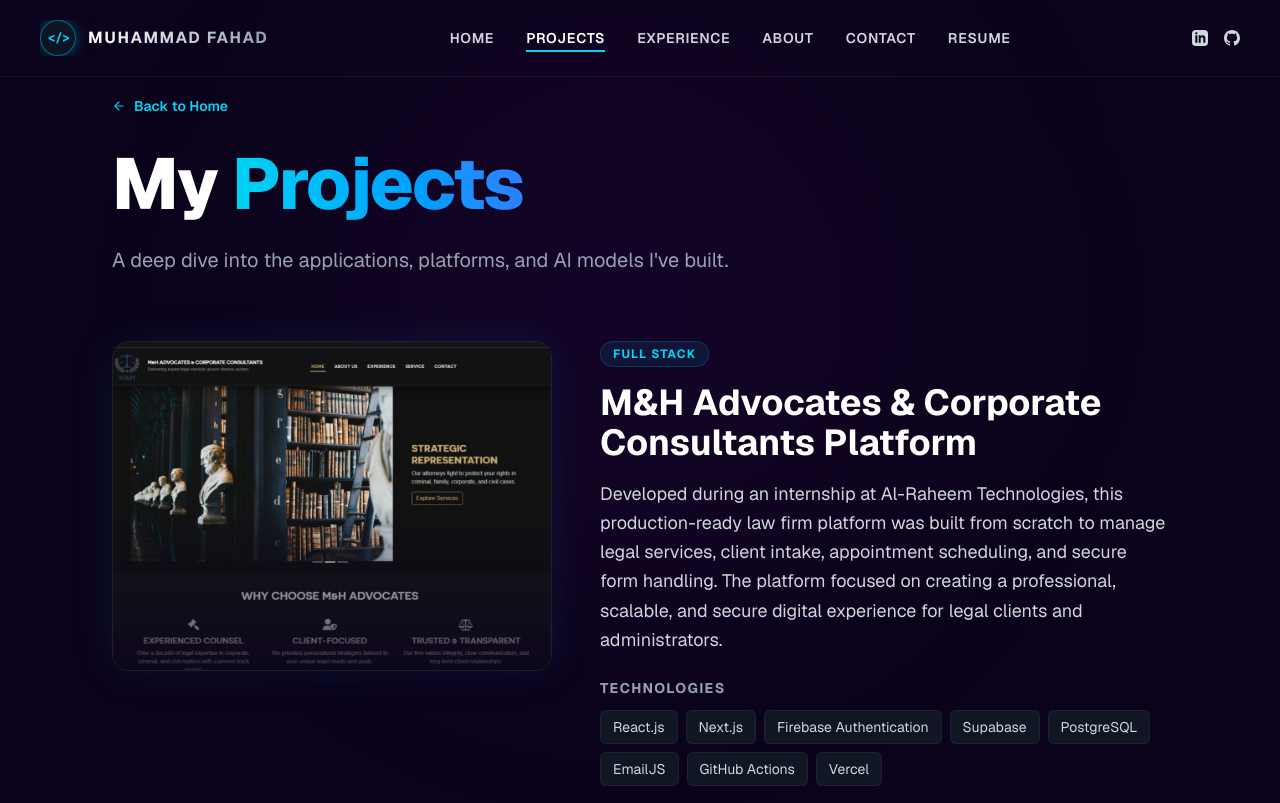
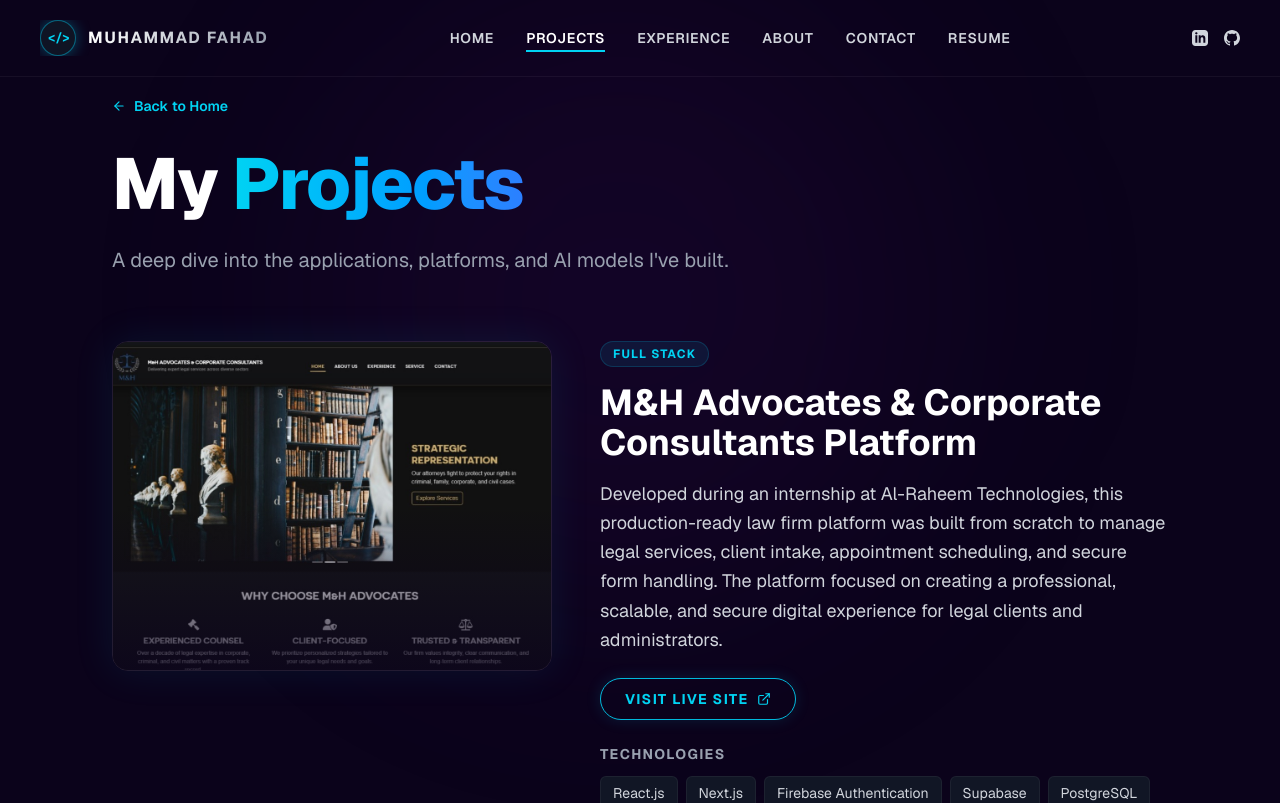
Before and after one commit to MuhammadFahad0340/My-Portfolio-Website, a Next.js app in the folder client/: page /projects in a window 1280 px wide. Shown: the top 803 px of the page. Built offline with nearby package versions, Linux system fonts and the light colour scheme.

Commit message:
feat: add live site links to projects data and display Visit Live Site buttons on projects page

```diff
--- a/client/src/app/projects/page.tsx
+++ b/client/src/app/projects/page.tsx
@@ -5,7 +5,7 @@ import Image from 'next/image';
 import Link from 'next/link';
 import { motion } from 'framer-motion';
 import { projectsData } from '@/data/projectsData';
-import { FiArrowLeft, FiCheckCircle } from 'react-icons/fi';
+import { FiArrowLeft, FiCheckCircle, FiExternalLink } from 'react-icons/fi';
 
 const ProjectsPage = () => {
   return (
@@ -80,9 +80,19 @@ const ProjectsPage = () => {
                     <h2 className="text-3xl md:text-4xl font-bold text-white mb-4">
                       {project.title}
                     </h2>
-                    <p className="text-gray-300 text-lg leading-relaxed">
+                    <p className="text-gray-300 text-lg leading-relaxed mb-6">
                       {project.overview}
                     </p>
+                    {project.link && (
+                      <a
+                        href={project.link}
+                        target="_blank"
+                        rel="noreferrer"
+                        className="inline-flex items-center px-6 py-2.5 bg-transparent border border-cyan-500 text-cyan-400 font-bold text-sm tracking-widest uppercase rounded-full hover:bg-cyan-500 hover:text-[#0b031b] transition-all duration-300 shadow-[0_0_15px_rgba(6,182,212,0.15)] hover:shadow-[0_0_20px_rgba(6,182,212,0.4)]"
+                      >
+                        Visit Live Site <FiExternalLink className="ml-2" />
+                      </a>
+                    )}
                   </div>
 
                   {/* Technologies */}
--- a/client/src/data/projectsData.ts
+++ b/client/src/data/projectsData.ts
@@ -3,6 +3,7 @@ export interface Project {
   title: string;
   category: string;
   image?: string;
+  link?: string;
   overview: string;
   features: string[];
   technologies: string[];
@@ -16,6 +17,7 @@ export const projectsData: Project[] = [
     title: 'M&H Advocates & Corporate Consultants Platform',
     category: 'Full Stack',
     image: '/projects/project_law_firm.jpeg',
+    link: 'https://law-site-theta.vercel.app/',
     overview: 'Developed during an internship at Al-Raheem Technologies, this production-ready law firm platform was built from scratch to manage legal services, client intake, appointment scheduling, and secure form handling. The platform focused on creating a professional, scalable, and secure digital experience for legal clients and administrators.',
     features: [
       'Case management system',
@@ -37,6 +39,7 @@ export const projectsData: Project[] = [
     title: 'Presence+ — Enhanced Bluetooth Attendance',
     category: 'Mobile / AI',
     image: '/projects/project_presence.png',
+    link: 'https://presence-plus-six.vercel.app/',
     overview: 'Presence+ is a smart attendance management system designed to automate classroom attendance using Bluetooth-based proximity detection and real-time synchronization. The application provides separate interfaces for teachers and students, making attendance management fast, secure, and efficient.',
     features: [
       'Bluetooth-based automatic attendance marking',
@@ -78,6 +81,7 @@ export const projectsData: Project[] = [
     title: 'Digital Marketing Landing Page',
     category: 'Web App',
     image: '/projects/project_marketing.png',
+    link: 'https://digital-marketing-h9qxrx6ze-muhammad-fahads-projects-e373b84d.vercel.app/',
     overview: 'This project is a modern and highly interactive digital marketing landing page developed to deliver an engaging user experience with clean animations and reusable UI components. The landing page focuses on performance, responsiveness, and modern frontend design principles.',
     features: [
       'Modern responsive UI design',
```
